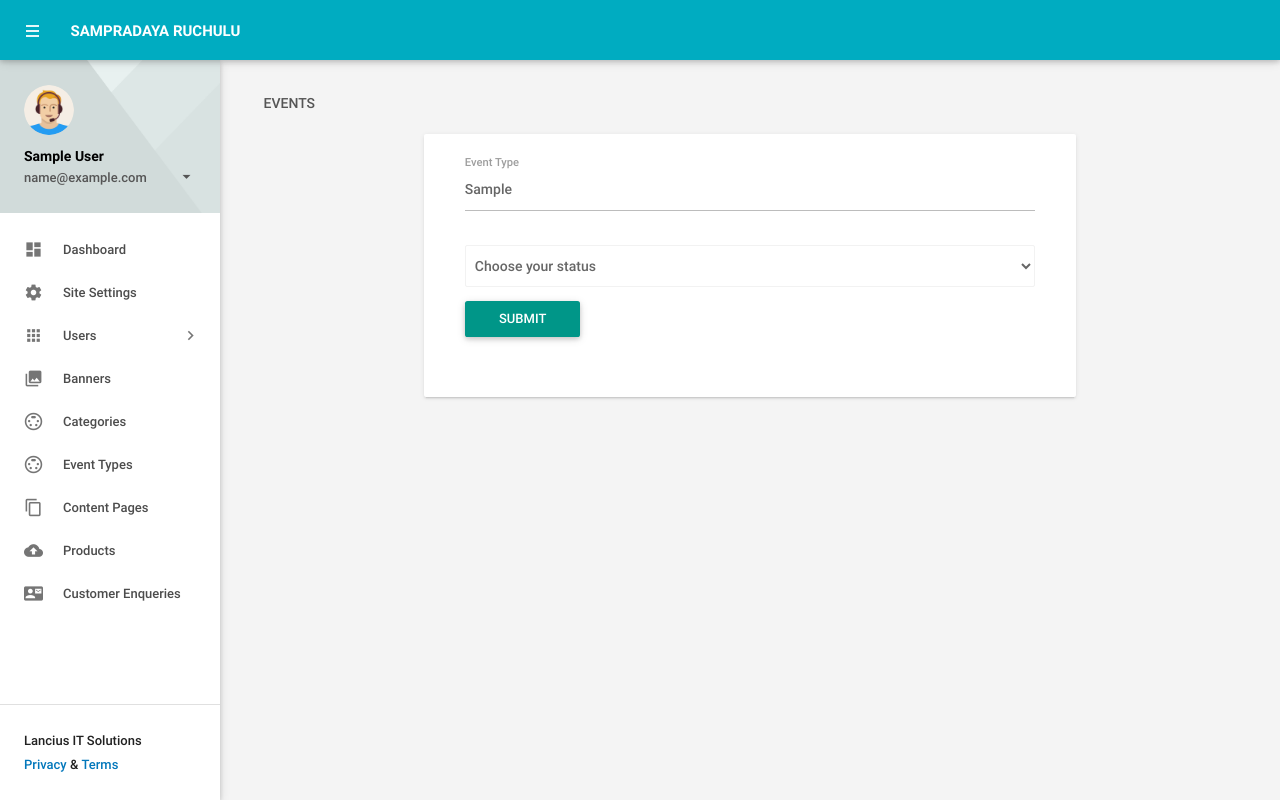
After one commit to Srinivaslancius/sampradaya_ruchulu, a PHP site: page /sampradaya_ruchulu/admin/edit_event_type.php?uid=1 in a window 1280 px wide. The commit adds this page. Run offline with PHP 8.4, Linux system fonts and the light colour scheme; the visitor is signed in with stand-in values (Sample User, id 1); tables that the repository leaves empty or names only in its code hold one stand-in row (values such as "Sample post"); some libraries are stand-ins or nearby versions.

Commit message:
event types page is created

```diff
--- /dev/null
+++ b/admin/edit_event_type.php
@@ -0,0 +1,62 @@
+<?php include_once 'main_header.php'; ?>
+
+<?php include_once 'side_navigation.php';?>
+<?php
+$id = $_GET['uid'];
+ if (!isset($_POST['submit']))  {
+            echo "";
+    } else  {
+
+    $event_type = $_POST['event_type'];
+    $status = $_POST['status'];
+
+        $sql = "UPDATE `event_types` SET event_type = '$event_type', status='$status' WHERE id = '$id' ";
+        if($conn->query($sql) === TRUE){
+           echo "<script>alert('Data Updated Successfully');window.location.href='event_types.php';</script>";
+        } else {
+           echo "<script>alert('Data Updation Failed');window.location.href='event_types.php';</script>";
+        }
+    }
+
+?>
+<main class="mn-inner">
+    <div class="row">
+        <div class="col s12">
+            <div class="page-title">Events</div>
+        </div>
+        <div class="col s12 m12 l2"></div>
+        <div class="col s12 m12 l8">
+            <div class="card">
+                <div class="card-content">
+                    <div class="row">
+                        <form class="col s12" method="post" enctype="multipart/form-data">
+                            <div class="row">
+                            <?php $getEvents = getAllDataWhere('event_types', 'id', $_GET['uid']); $getEvents1 = $getEvents->fetch_assoc(); ?>
+                                <div class="input-field col s12">
+                                    <input id="title" type="text" class="validate" name="event_type" required value="<?php echo $getEvents1['event_type'];?>">
+                                    <label for="title">Event Type</label>
+                                </div>
+
+                                <div class="input-field col s12">
+                                    <select name="status" required>
+                                        <option value="" disabled selected>Choose your status</option>
+                                        <option value="0" <?php if($getEvents1['status'] == 0) { echo "Selected"; }?>>Active</option>
+                                        <option value="1" <?php if($getEvents1['status'] == 1) { echo "Selected"; }?>>In Active</option>
+                                    </select>
+                                </div>
+
+                                <div class="input-field col s12">
+                                    <input type="submit" name="submit" value="Submit" class="waves-effect waves-light btn teal">
+                                </div>
+
+                            </div>
+                        </form>
+                    </div>
+                </div>
+            </div>
+
+        </div>
+        <div class="col s12 m12 l2"></div>
+    </div>
+</main>
+<?php include_once 'footer.php'; ?>
--- a/admin/side_navigation.php
+++ b/admin/side_navigation.php
@@ -35,15 +35,15 @@
                         <div class="collapsible-body">
                             <ul>
                                <li><a href="admin_users.php">Admin Users</a></li>
-                               <!-- <li><a href="users.php">Users</a></li> -->
+                               <li><a href="users.php">Users</a></li>
                             </ul>
                         </div>
                     </li>
                     <li class="no-padding <?php if($page_name == 'banners.php') { echo "active"; } ?>"><a class="waves-effect waves-grey" href="banners.php"><i class="material-icons">collections</i>Banners</a></li>
 
-                    <li class="no-padding <?php if($page_name == 'gallery.php') { echo "active"; } ?>"><a class="waves-effect waves-grey" href="gallery.php"><i class="material-icons">collections</i>Gallery</a></li>
+                    <li class="no-padding <?php if($page_name == 'categories.php') { echo "active"; } ?>"><a class="waves-effect waves-grey" href="categories.php"><i class="material-icons">settings_input_svideo</i>Categories</a></li>
 
-                    <li class="no-padding <?php if($page_name == 'categories.php') { echo "active"; } ?>"><a class="waves-effect waves-grey" href="categories.php"><i class="material-icons">settings_input_svideo</i>Categories</a></li>
+                    <li class="no-padding <?php if($page_name == 'event_types.php') { echo "active"; } ?>"><a class="waves-effect waves-grey" href="event_types.php"><i class="material-icons">settings_input_svideo</i>Event Types</a></li>
 
                     <li class="no-padding <?php if($page_name == 'content_pages.php') { echo "active"; } ?>"><a class="waves-effect waves-grey" href="content_pages.php"><i class="material-icons">content_copy</i>Content Pages</a></li>
 
```
Also changed, not shown: admin/add_events.php (added, +61 -0 lines), admin/event_types.php (added, +37 -0 lines).
